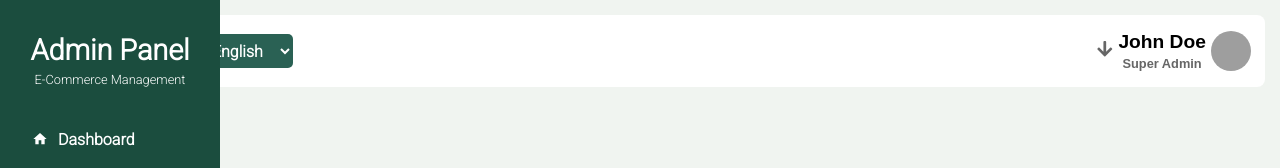
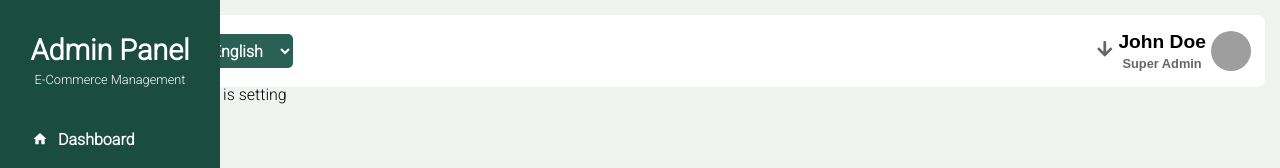
Before and after one commit to mohammadmehdidalvandii/Dashboard, a React (Vite) app in the folder frontend/dashboard/: page /Settings in a window 1280 px wide. Shown: the top 168 px of the page. Built offline with nearby package versions, Linux system fonts and the light colour scheme; grey boxes are pictures that could not be loaded.

Commit message:
created page Settings

```diff
--- /dev/null
+++ b/frontend/dashboard/src/page/Settings/Settings.jsx
@@ -0,0 +1,12 @@
+import MetaTag from '../../hook/MetaTag/MetaTag'
+
+function Setting() {
+  return (
+    <>
+     <MetaTag title='Dashboard | Settings' />
+     this is setting
+    </>
+  )
+}
+
+export default Setting
--- a/frontend/dashboard/src/routes.jsx
+++ b/frontend/dashboard/src/routes.jsx
@@ -10,6 +10,7 @@ import Comments from "./page/Comments/Comments";
 import Inventory from "./page/Inventory/Inventory";
 import AddStock from "./page/AddStock/AddStock";
 import InventoryUpdate from "./page/InventoryUpdate/InventoryUpdate";
+import Settings from "./page/Settings/Settings";
 
 const routes = [
     {path:"/" , element:<Home/>},
@@ -24,6 +25,7 @@ const routes = [
     {path:"/Inventory" , element:<Inventory/>},
     {path:"/AddStock" , element:<AddStock/>},
     {path:"/InventoryUpdate" , element:<InventoryUpdate/>},
+    {path:"/Settings" , element:<Settings/>},
 ]
 
 export default routes
```
